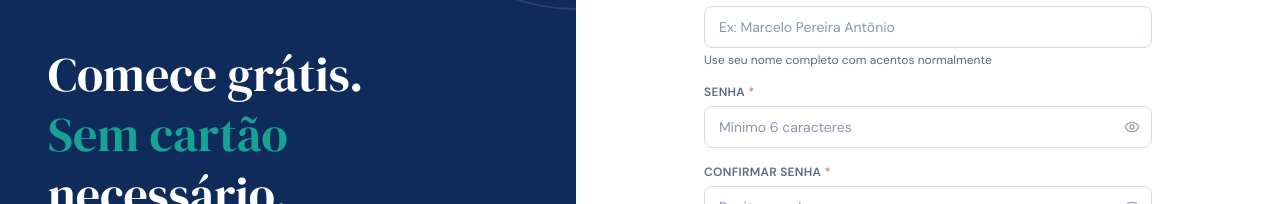
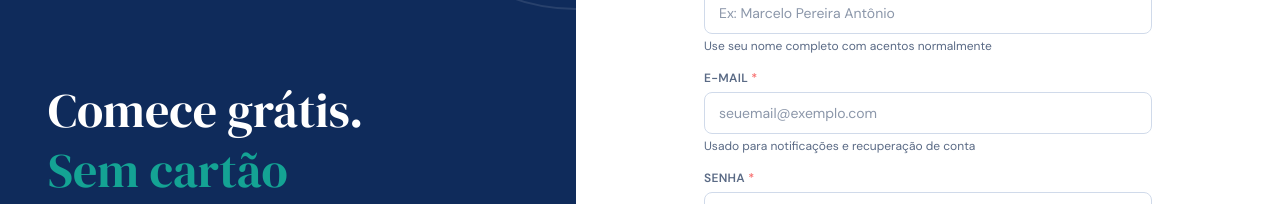
Before and after one commit to Marcelo-mathema/opa5-frontend, a React (Vite) app: page /register in a window 1280 px wide. Shown: the part 182-386 px from the top of the page. Built offline with nearby package versions, Linux system fonts and the light colour scheme; no server answers.

Commit message:
feat: campo email obrigatorio no cadastro

```diff
--- a/src/pages/Register.jsx
+++ b/src/pages/Register.jsx
@@ -28,7 +28,7 @@ export default function Register() {
   const navigate = useNavigate()
 
   const { register, handleSubmit, watch, formState: { errors } } = useForm()
-  const senha    = watch('password')
+  const senha     = watch('password')
   const nomeWatch = watch('nome_completo') || ''
   const previewUsername = gerarUsername(nomeWatch)
 
@@ -41,14 +41,14 @@ export default function Register() {
         setLoading(false)
         return
       }
-      // Envia nome_completo separado — salvo com acentos e espaços no banco
       await api.post('/api/auth/register', {
         username,
         nome_completo: data.nome_completo.trim(),
-        password: data.password,
-        disciplina: data.disciplina || '',
-        escola: data.escola || '',
-        masp: data.masp || '',
+        password:      data.password,
+        email:         data.email.trim().toLowerCase(),   // ← NOVO
+        disciplina:    data.disciplina || '',
+        escola:        data.escola || '',
+        masp:          data.masp || '',
       })
       setUsernameGerado(username)
       setDone(true)
@@ -58,7 +58,9 @@ export default function Register() {
       const msg = e.response?.data?.detail
       toast.error(msg === 'Usuário já existe.'
         ? 'Nome já em uso. Tente adicionar uma inicial ou número.'
-        : msg || 'Erro ao criar conta.')
+        : msg === 'E-mail já cadastrado.'
+          ? 'Este e-mail já está em uso. Faça login ou use outro e-mail.'
+          : msg || 'Erro ao criar conta.')
     } finally {
       setLoading(false)
     }
@@ -68,7 +70,6 @@ export default function Register() {
     <div className="min-h-screen flex" style={{ background: 'var(--navy)' }}>
       {/* ═══════════════════════════════════════════
           PAINEL ESQUERDO — visível apenas em desktop
-          ─ CORRIGIDO: usa a logo real igual ao Login
       ════════════════════════════════════════════ */}
       <div className="hidden lg:flex flex-col justify-between w-[45%] p-12 relative overflow-hidden">
         <div className="absolute inset-0 opacity-10">
@@ -76,7 +77,6 @@ export default function Register() {
           <div className="absolute bottom-0 left-0 w-64 h-64 rounded-full border border-white -translate-x-1/2 translate-y-1/2" />
         </div>
 
-        {/* Logo — idêntica à do Login */}
         <div className="relative">
           <img
             src="/logo_opa_login.png"
@@ -93,10 +93,10 @@ export default function Register() {
           </h1>
           <div className="flex flex-col gap-4">
             {[
-              { titulo: 'Plano gratuito', desc: '3 planos de aula por mês sem custo' },
-              { titulo: 'BNCC integrada', desc: 'Competências preenchidas automaticamente' },
-              { titulo: 'IA para inclusão', desc: 'Relatórios SAA gerados em segundos' },
-              { titulo: 'PDF profissional', desc: 'Com logo da sua escola incluída' },
+              { titulo: 'Plano gratuito',    desc: '3 planos de aula por mês sem custo' },
+              { titulo: 'BNCC integrada',    desc: 'Competências preenchidas automaticamente' },
+              { titulo: 'IA para inclusão',  desc: 'Relatórios SAA gerados em segundos' },
+              { titulo: 'PDF profissional',  desc: 'Com logo da sua escola incluída' },
             ].map(b => (
               <div key={b.titulo} className="flex items-start gap-3">
                 <div className="w-5 h-5 rounded-full flex items-center justify-center flex-shrink-0 mt-0.5"
@@ -111,7 +111,9 @@ export default function Register() {
             ))}
           </div>
         </div>
-        <p className="relative text-blue-300 text-xs">© {new Date().getFullYear()} OPA – MPA Produtos. Todos os direitos reservados.</p>
+        <p className="relative text-blue-300 text-xs">
+          © {new Date().getFullYear()} OPA – MPA Produtos. Todos os direitos reservados.
+        </p>
       </div>
 
       {/* ═══════════════════════════════════════════
@@ -120,8 +122,7 @@ export default function Register() {
       <div className="flex-1 flex items-center justify-center p-6 lg:p-12 bg-white lg:rounded-l-3xl overflow-y-auto">
         <div className="w-full max-w-md fade-in py-4">
 
-          {/* Logo mobile — visível só em telas pequenas
-              CORRIGIDO: usa a logo real igual ao Login */}
+          {/* Logo mobile */}
           <div className="flex items-center gap-2 mb-6 lg:hidden">
             <img
               src="/logo_opa_login.png"
@@ -132,26 +133,41 @@ export default function Register() {
 
           {done ? (
             <div className="flex flex-col items-center justify-center py-12 gap-4 text-center fade-in">
-              <div className="w-20 h-20 rounded-full flex items-center justify-center" style={{ background: 'var(--sage)' }}>
+              <div className="w-20 h-20 rounded-full flex items-center justify-center"
+                style={{ background: 'var(--sage)' }}>
                 <CheckCircle2 size={40} style={{ color: 'var(--teal)' }} />
               </div>
-              <h2 className="font-display text-2xl" style={{ color: 'var(--navy)' }}>Conta criada!</h2>
+              <h2 className="font-display text-2xl" style={{ color: 'var(--navy)' }}>
+                Conta criada!
+              </h2>
               <div className="p-4 rounded-xl w-full" style={{ background: 'var(--slate)' }}>
-                <p className="text-xs mb-1" style={{ color: 'var(--muted)' }}>Seu usuário para login:</p>
-                <p className="font-mono font-bold text-lg" style={{ color: 'var(--navy)' }}>{usernameGerado}</p>
+                <p className="text-xs mb-1" style={{ color: 'var(--muted)' }}>
+                  Seu usuário para login:
+                </p>
+                <p className="font-mono font-bold text-lg" style={{ color: 'var(--navy)' }}>
+                  {usernameGerado}
+                </p>
               </div>
-              <p className="text-sm" style={{ color: 'var(--muted)' }}>Redirecionando para o login…</p>
+              <p className="text-sm" style={{ color: 'var(--muted)' }}>
+                Redirecionando para o login…
+              </p>
             </div>
           ) : (
             <>
-              <h2 className="font-display text-3xl mb-1" style={{ color: 'var(--navy)' }}>Criar conta grátis</h2>
-              <p className="text-sm mb-7" style={{ color: 'var(--muted)' }}>Preencha seus dados para começar.</p>
+              <h2 className="font-display text-3xl mb-1" style={{ color: 'var(--navy)' }}>
+                Criar conta grátis
+              </h2>
+              <p className="text-sm mb-7" style={{ color: 'var(--muted)' }}>
+                Preencha seus dados para começar.
+              </p>
 
               <form onSubmit={handleSubmit(onSubmit)} className="flex flex-col gap-4">
 
                 {/* Nome completo */}
                 <div>
-                  <label className="label">Nome completo <span className="text-red-400">*</span></label>
+                  <label className="label">
+                    Nome completo <span className="text-red-400">*</span>
+                  </label>
                   <input
                     className={`input ${errors.nome_completo ? 'border-red-400' : ''}`}
                     placeholder="Ex: Marcelo Pereira Antônio"
@@ -172,42 +188,90 @@ export default function Register() {
                   }
                 </div>
 
+                {/* ─── E-MAIL (NOVO) ─────────────────────────────── */}
+                <div>
+                  <label className="label">
+                    E-mail <span className="text-red-400">*</span>
+                  </label>
+                  <input
+                    className={`input ${errors.email ? 'border-red-400' : ''}`}
+                    type="email"
+                    placeholder="seuemail@exemplo.com"
+                    {...register('email', {
+                      required: 'Informe seu e-mail',
+                      pattern: {
+                        value: /^[^\s@]+@[^\s@]+\.[^\s@]+$/,
+                        message: 'E-mail inválido',
+                      },
+                    })}
+                  />
+                  {errors.email
+                    ? <p className="text-red-500 text-xs mt-1">{errors.email.message}</p>
+                    : <p className="text-xs mt-1" style={{ color: 'var(--muted)' }}>
+                        Usado para notificações e recuperação de conta
+                      </p>
+                  }
+                </div>
+                {/* ─────────────────────────────────────────────────── */}
+
                 {/* Senha */}
                 <div>
-                  <label className="label">Senha <span className="text-red-400">*</span></label>
+                  <label className="label">
+                    Senha <span className="text-red-400">*</span>
+                  </label>
                   <div className="relative">
-                    <input className={`input pr-10 ${errors.password ? 'border-red-400' : ''}`}
-                      type={showPw ? 'text' : 'password'} placeholder="Mínimo 6 caracteres"
-                      {...register('password', { required: 'Informe uma senha', minLength: { value: 6, message: 'Mínimo 6 caracteres' } })} />
+                    <input
+                      className={`input pr-10 ${errors.password ? 'border-red-400' : ''}`}
+                      type={showPw ? 'text' : 'password'}
+                      placeholder="Mínimo 6 caracteres"
+                      {...register('password', {
+                        required: 'Informe uma senha',
+                        minLength: { value: 6, message: 'Mínimo 6 caracteres' },
+                      })}
+                    />
                     <button type="button" onClick={() => setShowPw(!showPw)}
                       className="absolute right-3 top-1/2 -translate-y-1/2 text-gray-400">
                       {showPw ? <EyeOff size={16} /> : <Eye size={16} />}
                     </button>
                   </div>
-                  {errors.password && <p className="text-red-500 text-xs mt-1">{errors.password.message}</p>}
+                  {errors.password &&
+                    <p className="text-red-500 text-xs mt-1">{errors.password.message}</p>}
                 </div>
 
                 {/* Confirmar senha */}
                 <div>
-                  <label className="label">Confirmar senha <span className="text-red-400">*</span></label>
+                  <label className="label">
+                    Confirmar senha <span className="text-red-400">*</span>
+                  </label>
                   <div className="relative">
-                    <input className={`input pr-10 ${errors.confirm ? 'border-red-400' : ''}`}
-                      type={showPw2 ? 'text' : 'password'} placeholder="Repita a senha"
-                      {...register('confirm', { required: 'Confirme a senha', validate: v => v === senha || 'As senhas não coincidem' })} />
+                    <input
+                      className={`input pr-10 ${errors.confirm ? 'border-red-400' : ''}`}
+                      type={showPw2 ? 'text' : 'password'}
+                      placeholder="Repita a senha"
+                      {...register('confirm', {
+                        required: 'Confirme a senha',
+                        validate: v => v === senha || 'As senhas não coincidem',
+                      })}
+                    />
                     <button type="button" onClick={() => setShowPw2(!showPw2)}
                       className="absolute right-3 top-1/2 -translate-y-1/2 text-gray-400">
                       {showPw2 ? <EyeOff size={16} /> : <Eye size={16} />}
                     </button>
                   </div>
-                  {errors.confirm && <p className="text-red-500 text-xs mt-1">{errors.confirm.message}</p>}
+                  {errors.confirm &&
+                    <p className="text-red-500 text-xs mt-1">{errors.confirm.message}</p>}
                 </div>
 
+                {/* Separador dados profissionais */}
                 <div className="flex items-center gap-3 my-1">
                   <div className="flex-1 h-px" style={{ background: 'var(--border)' }} />
-                  <span className="text-xs" style={{ color: 'var(--muted)' }}>Dados profissionais (opcional)</span>
+                  <span className="text-xs" style={{ color: 'var(--muted)' }}>
+                    Dados profissionais (opcional)
+                  </span>
                   <div className="flex-1 h-px" style={{ background: 'var(--border)' }} />
                 </div>
 
+                {/* Disciplina */}
                 <div>
                   <label className="label">Disciplina</label>
                   <select className="select" {...register('disciplina')}>
@@ -216,23 +280,28 @@ export default function Register() {
                   </select>
                 </div>
 
+                {/* Escola + MASP */}
                 <div className="grid grid-cols-2 gap-3">
                   <div>
                     <label className="label">Escola</label>
-                    <input className="input" placeholder="Nome da escola" {...register('escola')} />
+                    <input className="input" placeholder="Nome da escola"
+                      {...register('escola')} />
                   </div>
                   <div>
                     <label className="label">MASP / Matrícula</label>
-                    <input className="input" placeholder="000000" {...register('masp')} />
+                    <input className="input" placeholder="000000"
+                      {...register('masp')} />
                   </div>
                 </div>
 
                 <button type="submit" disabled={loading}
-                  className="btn w-full py-3 text-base mt-2 text-white" style={{ background: 'var(--navy)' }}>
+                  className="btn w-full py-3 text-base mt-2 text-white"
+                  style={{ background: 'var(--navy)' }}>
                   {loading ? (
                     <span className="flex items-center justify-center gap-2">
                       <svg className="animate-spin w-4 h-4" viewBox="0 0 24 24" fill="none">
-                        <circle cx="12" cy="12" r="10" stroke="currentColor" strokeWidth="3" strokeDasharray="40" strokeDashoffset="10" />
+                        <circle cx="12" cy="12" r="10" stroke="currentColor"
+                          strokeWidth="3" strokeDasharray="40" strokeDashoffset="10" />
                       </svg>
                       Criando conta…
                     </span>
```
